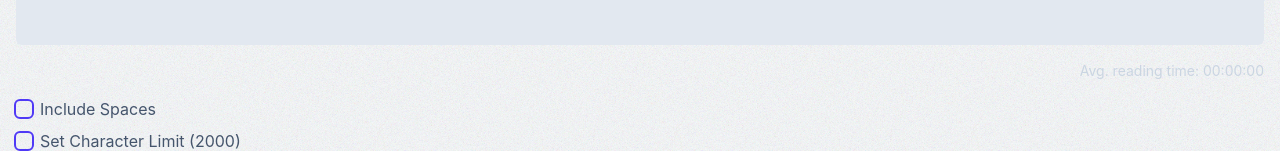
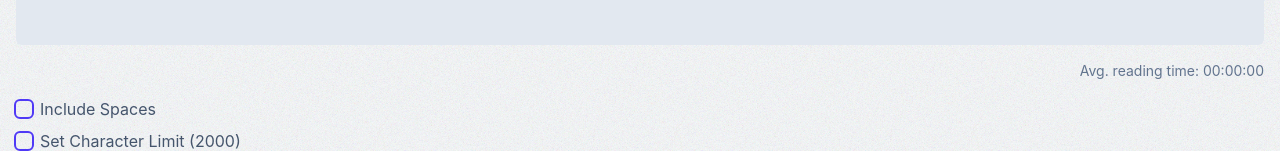
Before and after one commit to eytanbab/word-counter, a React (Vite) app: page / in a window 1280 px wide. Shown: the part 483-634 px from the top of the page. Built offline with nearby package versions, Linux system fonts and the light colour scheme.

Commit message:
style: add text color to dark mode

```diff
--- a/src/components/input.tsx
+++ b/src/components/input.tsx
@@ -52,9 +52,10 @@ const Input = ({
         placeholder="type / paste anything..."
       />
       {/* Avg reading time */}
-      <div className="self-end text-sm text-slate-300">
-        <h6>Avg. reading time: {avgReadingTime}</h6>
-      </div>
+
+      <p className="self-end text-sm text-slate-500 dark:text-slate-400">
+        Avg. reading time: {avgReadingTime}
+      </p>
 
       {/* Checkboxes */}
       <div className="flex w-full flex-col gap-2">
```
